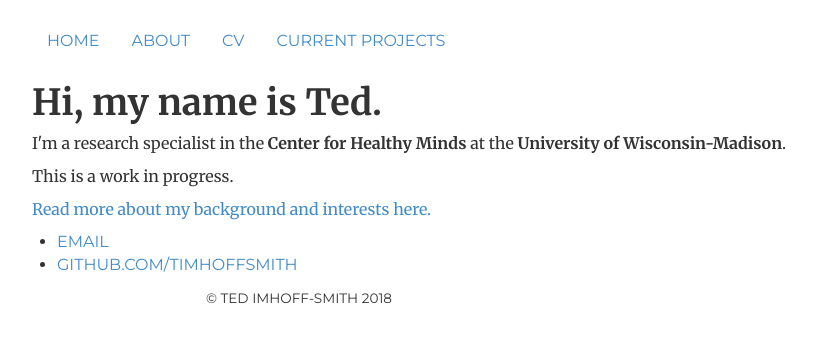
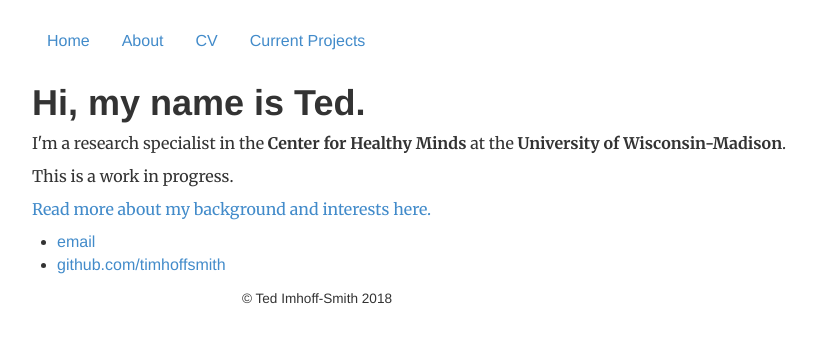
Before and after one commit to timhoffsmith/timhoffsmith.github.io, a Jekyll site: the page built from index.html, in a window 1280 px wide. Shown: the top 343 px of the page, without its empty margins (38-854 px from the left). Built offline with Jekyll 4.4.1, drawn with Linux system fonts in a browser that asks for light colours; nearby versions of some CDN libraries; library files that are not in the unit come from our copies.

Commit message:
Update main.css

```diff
--- a/css/main.css
+++ b/css/main.css
@@ -16,11 +16,11 @@
 }
 
 h1, h2, h3, h4, h5, h6, .h1, .h2, .h3, .h4, .h5, .h6 {
-	font-family: 'Merriweather', Georgia, Times; font-weight: 700;
+	font-family: 'Helvetica', 'Arial', 'Sans-Serif'; font-weight: 700;
 }
 
 /* Masthead */
-.header, .footer, .header h3 { font-family: 'Montserrat', Helvetica, sans-serif; text-transform: uppercase; font-weight: normal; }
+.header, .footer, .header h3 { font-family: 'Helvetica', 'Arial', 'Sans-Serif'; font-weight: normal; }
 
 /* Navigation */
 h3.text-muted a {text-decoration: none; color: #999999; }
@@ -30,16 +30,11 @@
 .container > hr { margin: 30px 0; }
 .container > hr.footer {margin-bottom: 15px; }
 
-/* E-Mail */
-.obfuscate { unicode-bidi: bidi-override; direction: rtl; }
-
 /* CV */
 .cv {line-height: 23px; width: 90%; margin: 0 auto;}
 .cv li { line-height: 23px; }
 .cv h2 { font-size: 26.5px; }
 .cv h1 { font-size: 32.5px; }
-
-.about, .cv, { margin-bottom: 30px; }
 
 /* About */
 .about ul.list-unstyled li { line-height: 30px; text-indent: -30px; margin-left: 30px;}
```
